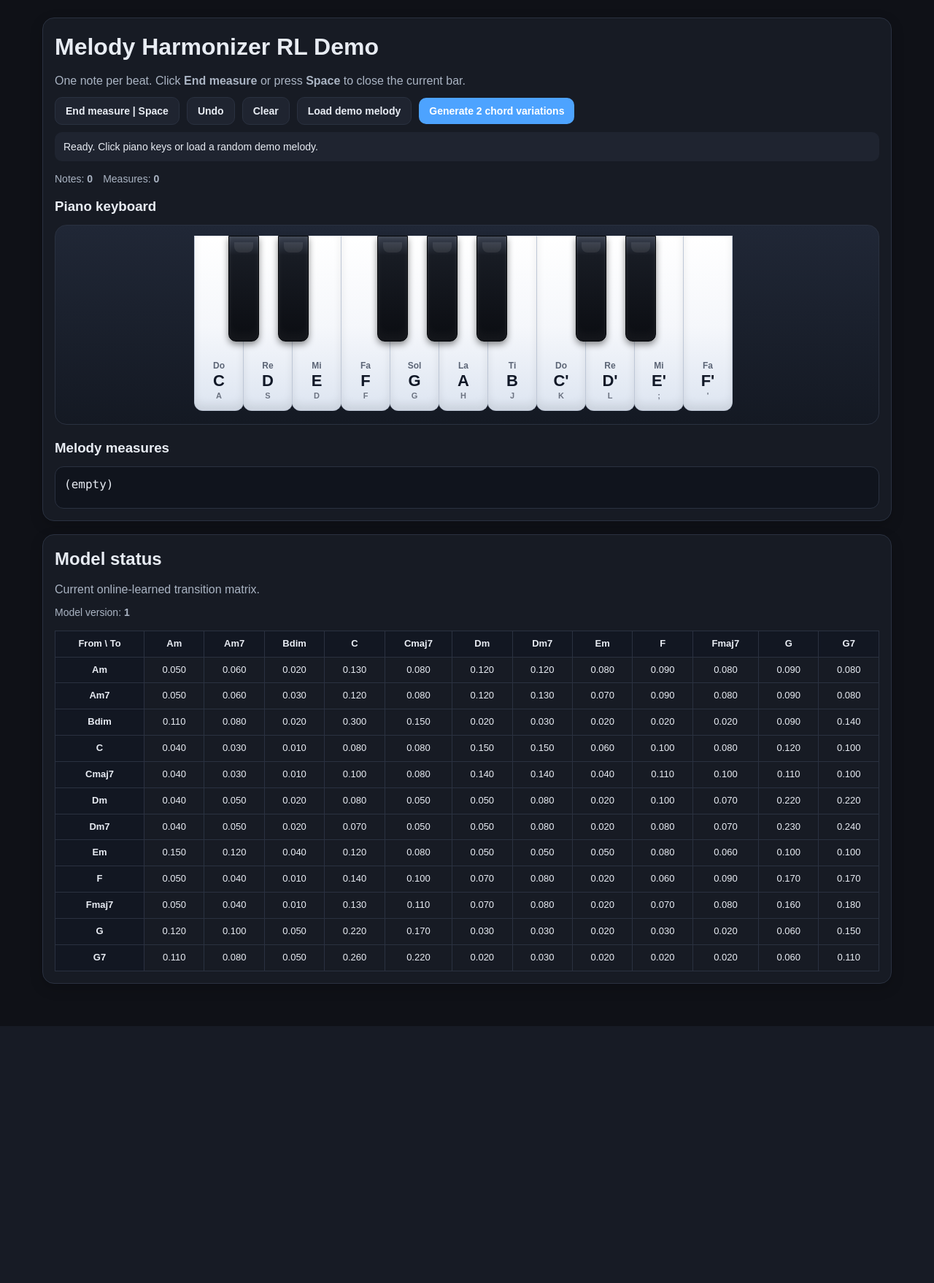
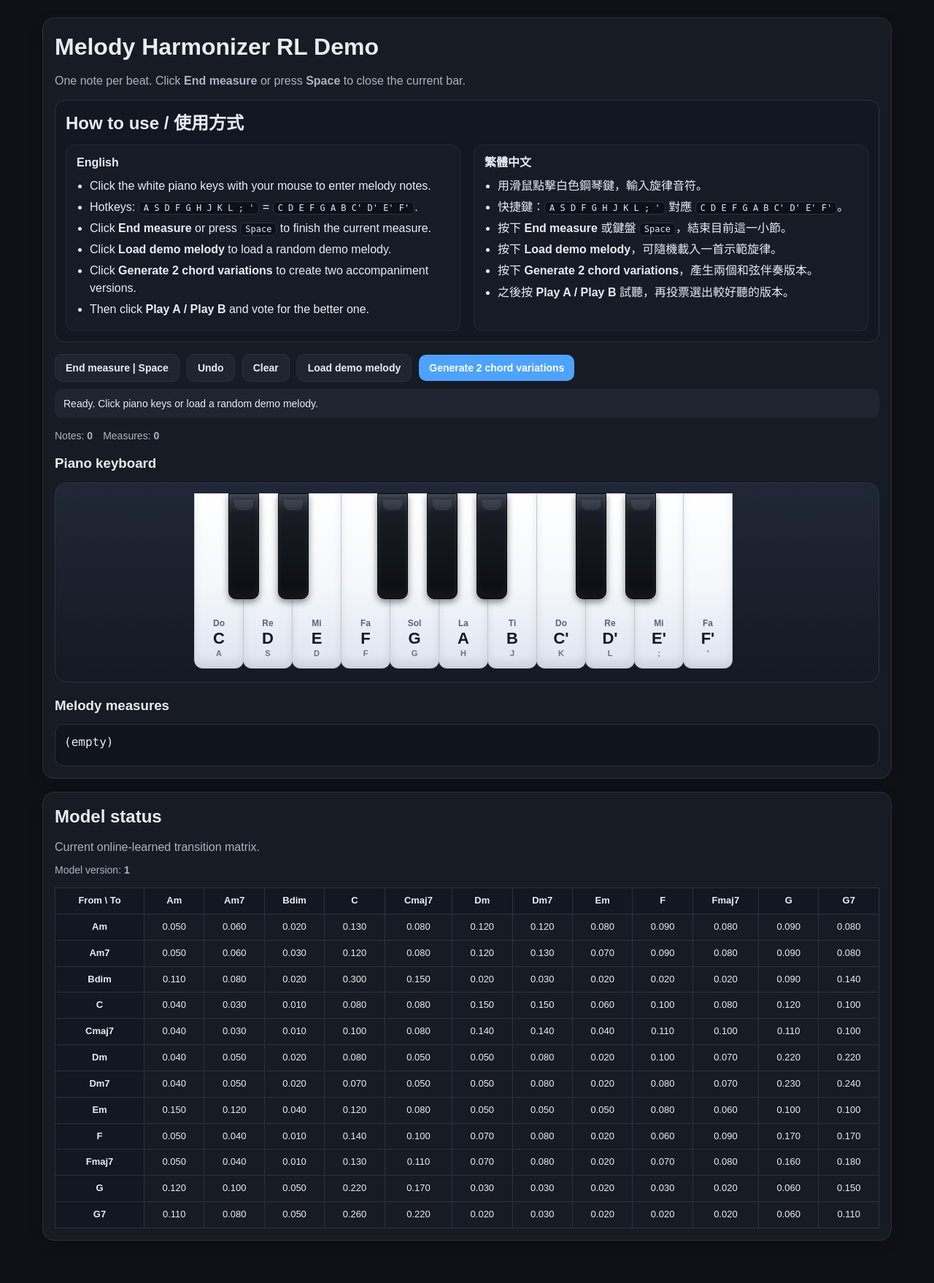
Before and after one commit to haoyunyang777/render_melody_service, a Flask app: page / in a window 1280 px wide. Shown: the whole page at 73% size. Before the commit the page ends 1406 px from the top, so only its background shows below. Run offline with Flask 3, Linux system fonts and the light colour scheme; some libraries are stand-ins or nearby versions.

Commit message:
Add files via upload

```diff
--- a/templates/index.html
+++ b/templates/index.html
@@ -10,6 +10,7 @@
       --bg: #0f1117;
       --panel: #171b24;
       --panel-2: #1f2430;
+      --panel-3: #121722;
       --text: #e8ecf3;
       --muted: #aab4c3;
       --line: #2a3140;
@@ -24,6 +25,7 @@
     }
 
     * { box-sizing: border-box; }
+
     body {
       margin: 0;
       font-family: Arial, Helvetica, sans-serif;
@@ -31,14 +33,25 @@
       color: var(--text);
       line-height: 1.45;
     }
+
     .container {
       max-width: 1200px;
       margin: 0 auto;
       padding: 24px 18px 40px;
     }
-    h1, h2, h3 { margin: 0 0 12px 0; }
-    p { margin: 0 0 10px 0; }
-    .muted { color: var(--muted); }
+
+    h1, h2, h3 {
+      margin: 0 0 12px 0;
+    }
+
+    p {
+      margin: 0 0 10px 0;
+    }
+
+    .muted {
+      color: var(--muted);
+    }
+
     .panel {
       background: var(--panel);
       border: 1px solid var(--line);
@@ -47,12 +60,17 @@
       margin-bottom: 18px;
       box-shadow: 0 6px 18px rgba(0, 0, 0, 0.18);
     }
+
     .controls {
       display: flex;
       gap: 10px;
       align-items: center;
     }
-    .controls.wrap { flex-wrap: wrap; }
+
+    .controls.wrap {
+      flex-wrap: wrap;
+    }
+
     button {
       border: 0;
       border-radius: 10px;
@@ -62,20 +80,36 @@
       cursor: pointer;
       transition: transform 0.12s ease, opacity 0.12s ease, box-shadow 0.15s ease, background 0.15s ease;
     }
-    button:hover { transform: translateY(-1px); }
+
+    button:hover {
+      transform: translateY(-1px);
+    }
+
     button:disabled {
       opacity: 0.55;
       cursor: not-allowed;
       transform: none;
     }
-    button.primary { background: var(--primary); color: white; }
-    button.primary:hover { background: var(--primary-2); }
+
+    button.primary {
+      background: var(--primary);
+      color: white;
+    }
+
+    button.primary:hover {
+      background: var(--primary-2);
+    }
+
     button.secondary {
       background: var(--panel-2);
       color: var(--text);
       border: 1px solid var(--line);
     }
-    button.secondary:hover { background: #283041; }
+
+    button.secondary:hover {
+      background: #283041;
+    }
+
     .stats {
       display: flex;
       flex-wrap: wrap;
@@ -84,6 +118,7 @@
       color: var(--muted);
       font-size: 14px;
     }
+
     .mono-box {
       background: #10141d;
       border: 1px solid var(--line);
@@ -94,6 +129,53 @@
       word-break: break-word;
       min-height: 58px;
     }
+
+    .instruction-box {
+      margin: 14px 0 16px;
+      background: var(--panel-3);
+      border: 1px solid var(--line);
+      border-radius: 14px;
+      padding: 14px;
+    }
+
+    .instruction-grid {
+      display: grid;
+      grid-template-columns: 1fr 1fr;
+      gap: 18px;
+      margin-top: 10px;
+    }
+
+    .instruction-card {
+      background: rgba(255, 255, 255, 0.02);
+      border: 1px solid rgba(255, 255, 255, 0.05);
+      border-radius: 12px;
+      padding: 12px 14px;
+    }
+
+    .instruction-card h3 {
+      font-size: 16px;
+      margin-bottom: 8px;
+    }
+
+    .instruction-card ul {
+      margin: 0;
+      padding-left: 18px;
+    }
+
+    .instruction-card li {
+      margin: 6px 0;
+      color: var(--text);
+    }
+
+    .instruction-card code {
+      background: #0d1117;
+      border: 1px solid var(--line);
+      border-radius: 6px;
+      padding: 1px 6px;
+      font-size: 12px;
+      color: #dbe7ff;
+    }
+
     .piano-shell {
       margin-top: 12px;
       background: linear-gradient(180deg, #202736, #141923);
@@ -102,6 +184,7 @@
       padding: 14px 14px 18px;
       overflow-x: auto;
     }
+
     .piano-stage {
       position: relative;
       width: 748px;
@@ -109,6 +192,7 @@
       margin: 0 auto;
       user-select: none;
     }
+
     .white-keys {
       position: absolute;
       inset: 0;
@@ -116,6 +200,7 @@
       align-items: stretch;
       z-index: 1;
     }
+
     .white-key {
       position: relative;
       width: 68px;
@@ -138,38 +223,48 @@
         inset 0 1px 0 rgba(255, 255, 255, 0.9);
       overflow: hidden;
     }
-    .white-key + .white-key { margin-left: -1px; }
+
+    .white-key + .white-key {
+      margin-left: -1px;
+    }
+
     .white-key:hover {
       background: linear-gradient(180deg, #ffffff 0%, #fdfdfd 40%, #ebf1fa 100%);
     }
+
     .white-key.active {
       background: linear-gradient(180deg, #fff7cf 0%, #ffe9a1 55%, #ffd66c 100%);
       box-shadow:
         inset 0 -8px 12px rgba(0, 0, 0, 0.12),
         0 0 0 3px rgba(255, 219, 77, 0.25);
     }
+
     .white-key .solfege {
       font-size: 12px;
       font-weight: 700;
       color: #5b6475;
       line-height: 1;
     }
+
     .white-key .note-label {
       font-size: 22px;
       font-weight: 800;
       line-height: 1;
     }
+
     .white-key .key-hint {
       font-size: 11px;
       color: #6b7280;
       line-height: 1;
     }
+
     .black-keys {
       position: absolute;
       inset: 0;
       z-index: 2;
       pointer-events: none;
     }
+
     .black-key {
       position: absolute;
       top: 0;
@@ -183,6 +278,7 @@
         inset 0 2px 4px rgba(255, 255, 255, 0.07),
         0 4px 10px rgba(0, 0, 0, 0.45);
     }
+
     .black-key::after {
       content: "";
       position: absolute;
@@ -193,6 +289,7 @@
       border-radius: 0 0 8px 8px;
       background: rgba(255, 255, 255, 0.08);
     }
+
     .action-feedback {
       margin: 10px 0 14px 0;
       padding: 10px 12px;
@@ -202,33 +299,39 @@
       font-size: 14px;
       transition: all 0.2s ease;
     }
+
     .action-feedback.info { background: var(--panel-2); color: var(--text); }
     .action-feedback.success { background: var(--success-bg); color: var(--success-fg); }
     .action-feedback.warn { background: var(--warn-bg); color: var(--warn-fg); }
     .action-feedback.error { background: var(--error-bg); color: var(--error-fg); }
+
     .measure-flash {
       outline: 2px solid #7ee787;
       background: rgba(126, 231, 135, 0.10);
       border-radius: 8px;
       transition: all 0.18s ease;
     }
+
     .btn-flash {
       box-shadow: 0 0 0 3px rgba(126, 231, 135, 0.35);
       transform: translateY(-1px);
       transition: all 0.15s ease;
     }
+
     .comparison-grid {
       display: grid;
       grid-template-columns: 1fr 1fr;
       gap: 16px;
       margin-top: 14px;
     }
+
     .variation-card {
       background: #10141d;
       border: 1px solid var(--line);
       border-radius: 14px;
       padding: 14px;
     }
+
     .variation-head {
       display: flex;
       justify-content: space-between;
@@ -236,57 +339,84 @@
       gap: 10px;
       margin-bottom: 12px;
     }
+
     .variation-actions {
       display: flex;
       gap: 10px;
       flex-wrap: wrap;
       margin-bottom: 12px;
     }
+
     .chord-list {
       display: grid;
       gap: 10px;
     }
+
     .chord-cell {
       background: #171d29;
       border: 1px solid var(--line);
       border-radius: 12px;
       padding: 10px;
     }
+
     .measure-index {
       color: var(--muted);
       font-size: 12px;
       margin-bottom: 4px;
     }
+
     .chord-label {
       font-size: 18px;
       font-weight: 700;
       margin-bottom: 4px;
     }
+
     .tiny {
       font-size: 12px;
       color: var(--muted);
       margin-top: 2px;
     }
-    .hidden { display: none; }
-    .matrix-wrap { overflow-x: auto; }
+
+    .hidden {
+      display: none;
+    }
+
+    .matrix-wrap {
+      overflow-x: auto;
+    }
+
     .matrix-table {
       width: 100%;
       border-collapse: collapse;
       font-size: 13px;
       min-width: 760px;
     }
+
     .matrix-table th,
     .matrix-table td {
       border: 1px solid var(--line);
       padding: 8px 10px;
       text-align: center;
     }
-    .matrix-table th { background: #121722; }
+
+    .matrix-table th {
+      background: #121722;
+    }
+
     @media (max-width: 900px) {
-      .comparison-grid { grid-template-columns: 1fr; }
+      .comparison-grid {
+        grid-template-columns: 1fr;
+      }
+
+      .instruction-grid {
+        grid-template-columns: 1fr;
+      }
     }
+
     @media (max-width: 820px) {
-      .piano-stage { transform-origin: top left; }
+      .piano-stage {
+        transform-origin: top left;
+      }
     }
   </style>
 </head>
@@ -297,6 +427,35 @@
       <p class="muted">
         One note per beat. Click <strong>End measure</strong> or press <strong>Space</strong> to close the current bar.
       </p>
+
+      <div class="instruction-box">
+        <h2>How to use / 使用方式</h2>
+        <div class="instruction-grid">
+          <div class="instruction-card">
+            <h3>English</h3>
+            <ul>
+              <li>Click the white piano keys with your mouse to enter melody notes.</li>
+              <li>Hotkeys: <code>A S D F G H J K L ; '</code> = <code>C D E F G A B C' D' E' F'</code>.</li>
+              <li>Click <strong>End measure</strong> or press <code>Space</code> to finish the current measure.</li>
+              <li>Click <strong>Load demo melody</strong> to load a random demo melody.</li>
+              <li>Click <strong>Generate 2 chord variations</strong> to create two accompaniment versions.</li>
+              <li>Then click <strong>Play A / Play B</strong> and vote for the better one.</li>
+            </ul>
+          </div>
+
+          <div class="instruction-card">
+            <h3>繁體中文</h3>
+            <ul>
+              <li>用滑鼠點擊白色鋼琴鍵，輸入旋律音符。</li>
+              <li>快捷鍵：<code>A S D F G H J K L ; '</code> 對應 <code>C D E F G A B C' D' E' F'</code>。</li>
+              <li>按下 <strong>End measure</strong> 或鍵盤 <code>Space</code>，結束目前這一小節。</li>
+              <li>按下 <strong>Load demo melody</strong>，可隨機載入一首示範旋律。</li>
+              <li>按下 <strong>Generate 2 chord variations</strong>，產生兩個和弦伴奏版本。</li>
+              <li>之後按 <strong>Play A / Play B</strong> 試聽，再投票選出較好聽的版本。</li>
+            </ul>
+          </div>
+        </div>
+      </div>
 
       <div class="controls wrap">
         <button id="endMeasureBtn" class="secondary">End measure | Space</button>
```
